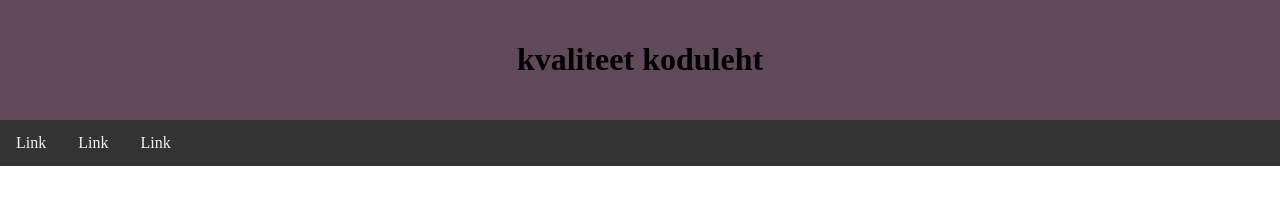
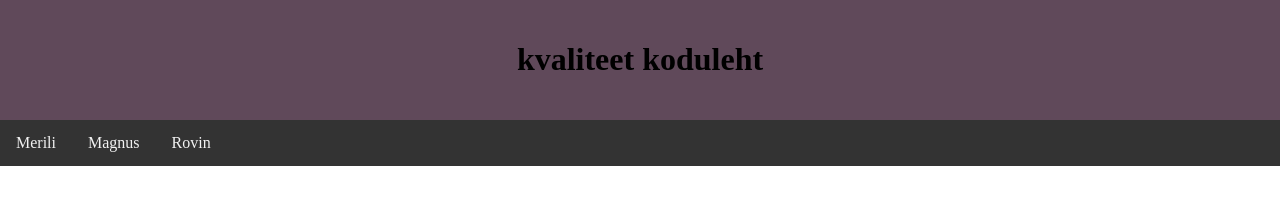
Before and after one commit to CodeStyle175/ut-kodukas, a plain HTML site: page index.html in a window 1280 px wide. Shown: the top 198 px of the page. Drawn offline with nearby package versions, Linux system fonts and the light colour scheme.

Commit message:
Muudetud linkide nimed - rühmaliikmed

```diff
--- a/index.html
+++ b/index.html
@@ -68,9 +68,9 @@ function ChangeMessage(){
         <h1>kvaliteet koduleht</h1>
     </div>
     <div class="topnav">
-        <a href="#">Link</a>
-        <a href="#">Link</a>
-        <a href="#">Link</a>
+        <a href="#">Merili</a>
+        <a href="#">Magnus</a>
+        <a href="#">Rovin</a>
     </div>
     <div class="row">
         <div class="column">
```
